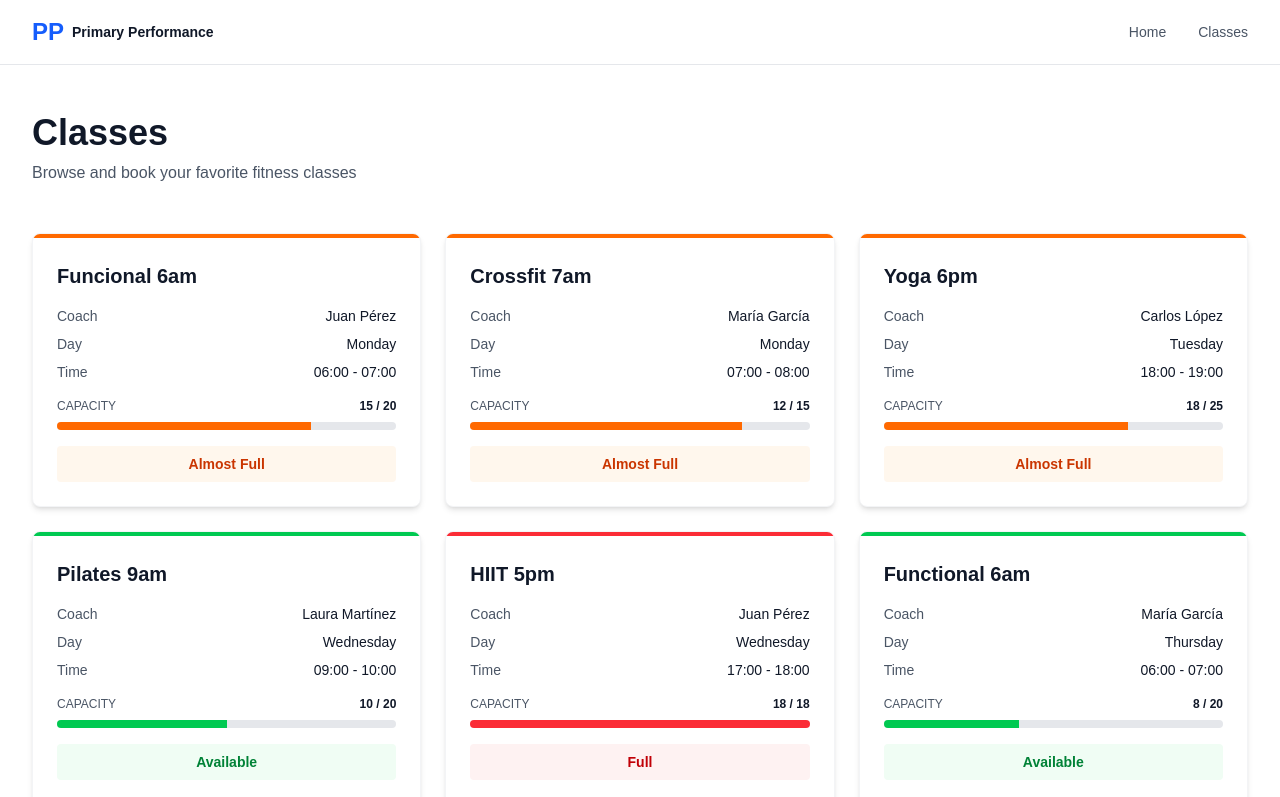
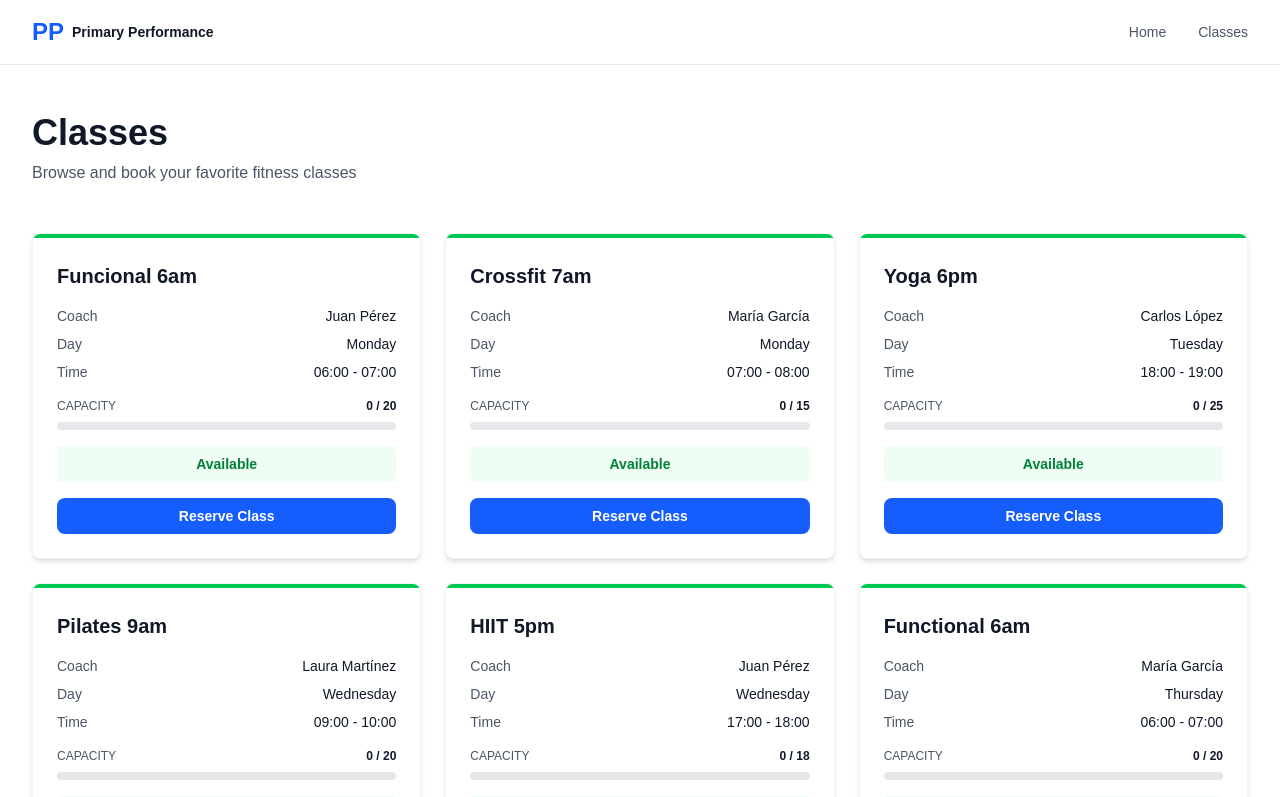
Before and after one commit to EduardoIICG1/gym-app-mvp, a Next.js app: page /classes in a window 1280 px wide. Shown: the top 797 px of the page. Built offline with nearby package versions, Linux system fonts and the light colour scheme.

Commit message:
feat: implement functional reservations system (POST/DELETE endpoints + UI)

```diff
--- a/src/app/classes/page.tsx
+++ b/src/app/classes/page.tsx
@@ -3,28 +3,110 @@
 import { useEffect, useState } from "react";
 import { ClassCard } from "@/components/ClassCard";
 
+interface Class {
+  id: string;
+  name: string;
+  coach: string;
+  dayOfWeek: number;
+  startTime: string;
+  endTime: string;
+  capacity: number;
+  reserved: number;
+  serviceType: string;
+}
+
+const MOCK_USER_ID = "user-123";
+
 export default function ClassesPage() {
-  const [classes, setClasses] = useState<any[]>([]);
+  const [classes, setClasses] = useState<Class[]>([]);
+  const [reservations, setReservations] = useState<string[]>([]);
   const [loading, setLoading] = useState(true);
+  const [actionLoading, setActionLoading] = useState(false);
   const [error, setError] = useState("");
 
+  // Fetch initial data
   useEffect(() => {
-    const fetchClasses = async () => {
+    const fetchData = async () => {
       try {
         setLoading(true);
-        const res = await fetch("/api/classes");
-        if (!res.ok) throw new Error("Failed to fetch classes");
-        const data = await res.json();
-        setClasses(data);
+
+        // Fetch classes
+        const classesRes = await fetch("/api/classes");
+        if (!classesRes.ok) throw new Error("Failed to fetch classes");
+        const classesData = await classesRes.json();
+        setClasses(classesData);
+
+        // Fetch user reservations
+        const reservationsRes = await fetch(
+          `/api/reservations?userId=${MOCK_USER_ID}`
+        );
+        const reservationsData = await reservationsRes.json();
+        setReservations(reservationsData.map((r: any) => r.classId));
+
+        setError("");
       } catch (err) {
-        setError(err instanceof Error ? err.message : "Error loading classes");
+        setError(err instanceof Error ? err.message : "Error loading data");
       } finally {
         setLoading(false);
       }
     };
 
-    fetchClasses();
+    fetchData();
   }, []);
+
+  const handleReserve = async (classId: string) => {
+    try {
+      setActionLoading(true);
+      const res = await fetch("/api/reservations", {
+        method: "POST",
+        headers: { "Content-Type": "application/json" },
+        body: JSON.stringify({ classId, userId: MOCK_USER_ID }),
+      });
+
+      if (!res.ok) {
+        throw new Error("Failed to reserve class");
+      }
+
+      // Update local state
+      setReservations([...reservations, classId]);
+
+      // Refresh classes
+      const classesRes = await fetch("/api/classes");
+      const classesData = await classesRes.json();
+      setClasses(classesData);
+    } catch (err) {
+      setError(err instanceof Error ? err.message : "Failed to reserve");
+    } finally {
+      setActionLoading(false);
+    }
+  };
+
+  const handleCancel = async (classId: string) => {
+    try {
+      setActionLoading(true);
+      const res = await fetch("/api/reservations", {
+        method: "DELETE",
+        headers: { "Content-Type": "application/json" },
+        body: JSON.stringify({ classId, userId: MOCK_USER_ID }),
+      });
+
+      if (!res.ok) {
+        throw new Error("Failed to cancel reservation");
+      }
+
+      // Update local state
+      setReservations(reservations.filter((id) => id !== classId));
+
+      // Refresh classes
+      const classesRes = await fetch("/api/classes");
+      const classesData = await classesRes.json();
+      setClasses(classesData);
+    } catch (err) {
+      setError(err instanceof Error ? err.message : "Failed to cancel");
+    } finally {
+      setActionLoading(false);
+    }
+  };
 
   return (
     <div className="min-h-screen bg-white">
@@ -47,7 +129,7 @@ export default function ClassesPage() {
         {/* Error state */}
         {error && (
           <div className="bg-red-50 border border-red-200 text-red-700 px-4 py-3 rounded-lg mb-8">
-            Error: {error}
+            {error}
           </div>
         )}
 
@@ -62,7 +144,21 @@ export default function ClassesPage() {
         {!loading && classes.length > 0 && (
           <div className="grid grid-cols-1 md:grid-cols-2 lg:grid-cols-3 gap-6">
             {classes.map((cls) => (
-              <ClassCard key={cls.id} cls={cls} />
+              <ClassCard
+                key={cls.id}
+                id={cls.id}
+                name={cls.name}
+                coach={cls.coach}
+                dayOfWeek={cls.dayOfWeek}
+                startTime={cls.startTime}
+                endTime={cls.endTime}
+                capacity={cls.capacity}
+                reserved={cls.reserved}
+                isReserved={reservations.includes(cls.id)}
+                isLoading={actionLoading}
+                onReserve={handleReserve}
+                onCancel={handleCancel}
+              />
             ))}
           </div>
         )}
--- a/src/components/ClassCard.tsx
+++ b/src/components/ClassCard.tsx
@@ -9,13 +9,41 @@ const dayNames = [
   "Saturday",
 ];
 
-export function ClassCard({ cls }: { cls: any }) {
-  const occupancy = (cls.reserved / cls.capacity) * 100;
+interface ClassCardProps {
+  id: string;
+  name: string;
+  coach: string;
+  dayOfWeek: number;
+  startTime: string;
+  endTime: string;
+  capacity: number;
+  reserved: number;
+  isReserved: boolean;
+  isLoading: boolean;
+  onReserve: (classId: string) => void;
+  onCancel: (classId: string) => void;
+}
+
+export function ClassCard({
+  id,
+  name,
+  coach,
+  dayOfWeek,
+  startTime,
+  endTime,
+  capacity,
+  reserved,
+  isReserved,
+  isLoading,
+  onReserve,
+  onCancel,
+}: ClassCardProps) {
+  const occupancy = (reserved / capacity) * 100;
   const isFull = occupancy >= 100;
   const isAlmostFull = occupancy >= 70;
 
   return (
-    <div className="bg-white rounded-lg shadow-md hover:shadow-lg transition overflow-hidden border border-gray-100">
+    <div className="bg-white rounded-lg shadow-md hover:shadow-lg transition overflow-hidden border border-gray-100 flex flex-col">
       {/* Header color bar */}
       <div
         className={`h-1 ${
@@ -23,26 +51,26 @@ export function ClassCard({ cls }: { cls: any }) {
         }`}
       ></div>
 
-      <div className="p-6">
+      <div className="p-6 flex-1 flex flex-col">
         {/* Title */}
-        <h3 className="text-xl font-bold text-gray-900 mb-4">{cls.name}</h3>
+        <h3 className="text-xl font-bold text-gray-900 mb-4">{name}</h3>
 
         {/* Info grid */}
         <div className="space-y-2 mb-4 text-sm">
           <div className="flex justify-between">
             <span className="text-gray-600">Coach</span>
-            <span className="font-medium text-gray-900">{cls.coach}</span>
+            <span className="font-medium text-gray-900">{coach}</span>
           </div>
           <div className="flex justify-between">
             <span className="text-gray-600">Day</span>
             <span className="font-medium text-gray-900">
-              {dayNames[cls.dayOfWeek]}
+              {dayNames[dayOfWeek]}
             </span>
           </div>
           <div className="flex justify-between">
             <span className="text-gray-600">Time</span>
             <span className="font-medium text-gray-900">
-              {cls.startTime} - {cls.endTime}
+              {startTime} - {endTime}
             </span>
           </div>
         </div>
@@ -52,7 +80,7 @@ export function ClassCard({ cls }: { cls: any }) {
           <div className="flex justify-between items-center mb-2">
             <span className="text-xs font-medium text-gray-600">CAPACITY</span>
             <span className="text-xs font-bold text-gray-900">
-              {cls.reserved} / {cls.capacity}
+              {reserved} / {capacity}
             </span>
           </div>
           <div className="w-full bg-gray-200 rounded-full h-2 overflow-hidden">
@@ -71,7 +99,7 @@ export function ClassCard({ cls }: { cls: any }) {
 
         {/* Status badge */}
         <div
-          className={`text-sm font-semibold py-2 px-3 rounded text-center ${
+          className={`text-sm font-semibold py-2 px-3 rounded text-center mb-4 ${
             isFull
               ? "bg-red-50 text-red-700"
               : isAlmostFull
@@ -81,6 +109,29 @@ export function ClassCard({ cls }: { cls: any }) {
         >
           {isFull ? "Full" : isAlmostFull ? "Almost Full" : "Available"}
         </div>
+
+        {/* Reserve/Cancel Button */}
+        <button
+          onClick={() => (isReserved ? onCancel(id) : onReserve(id))}
+          disabled={isLoading || (isFull && !isReserved)}
+          className={`w-full py-2 px-4 rounded-lg font-semibold text-sm transition-all mt-auto ${
+            isLoading
+              ? "bg-gray-300 text-gray-600 cursor-not-allowed"
+              : isReserved
+                ? "bg-red-500 hover:bg-red-600 text-white"
+                : isFull
+                  ? "bg-gray-300 text-gray-600 cursor-not-allowed"
+                  : "bg-blue-600 hover:bg-blue-700 text-white"
+          }`}
+        >
+          {isLoading
+            ? "Processing..."
+            : isReserved
+              ? "Cancel Reservation"
+              : isFull
+                ? "Class Full"
+                : "Reserve Class"}
+        </button>
       </div>
     </div>
   );
--- a/src/lib/mock-data.ts
+++ b/src/lib/mock-data.ts
@@ -1,4 +1,22 @@
-export const mockClasses = [
+export interface Class {
+  id: string;
+  name: string;
+  coach: string;
+  dayOfWeek: number;
+  startTime: string;
+  endTime: string;
+  capacity: number;
+  reserved: number;
+  serviceType: "group" | "personal_training" | "kinesiology";
+}
+
+export interface Reservation {
+  id: string;
+  userId: string;
+  classId: string;
+}
+
+export const mockClasses: Class[] = [
   {
     id: "1",
     name: "Funcional 6am",
@@ -7,7 +25,7 @@ export const mockClasses = [
     startTime: "06:00",
     endTime: "07:00",
     capacity: 20,
-    reserved: 15,
+    reserved: 0,
     serviceType: "group",
   },
   {
@@ -18,7 +36,7 @@ export const mockClasses = [
     startTime: "07:00",
     endTime: "08:00",
     capacity: 15,
-    reserved: 12,
+    reserved: 0,
     serviceType: "group",
   },
   {
@@ -29,7 +47,7 @@ export const mockClasses = [
     startTime: "18:00",
     endTime: "19:00",
     capacity: 25,
-    reserved: 18,
+    reserved: 0,
     serviceType: "group",
   },
   {
@@ -40,7 +58,7 @@ export const mockClasses = [
     startTime: "09:00",
     endTime: "10:00",
     capacity: 20,
-    reserved: 10,
+    reserved: 0,
     serviceType: "group",
   },
   {
@@ -51,7 +69,7 @@ export const mockClasses = [
     startTime: "17:00",
     endTime: "18:00",
     capacity: 18,
-    reserved: 18,
+    reserved: 0,
     serviceType: "group",
   },
   {
@@ -62,7 +80,7 @@ export const mockClasses = [
     startTime: "06:00",
     endTime: "07:00",
     capacity: 20,
-    reserved: 8,
+    reserved: 0,
     serviceType: "group",
   },
   {
@@ -73,7 +91,7 @@ export const mockClasses = [
     startTime: "19:00",
     endTime: "20:00",
     capacity: 16,
-    reserved: 14,
+    reserved: 0,
     serviceType: "group",
   },
   {
@@ -84,7 +102,7 @@ export const mockClasses = [
     startTime: "18:00",
     endTime: "19:00",
     capacity: 30,
-    reserved: 28,
+    reserved: 0,
     serviceType: "group",
   },
   {
@@ -95,7 +113,7 @@ export const mockClasses = [
     startTime: "07:00",
     endTime: "08:00",
     capacity: 20,
-    reserved: 20,
+    reserved: 0,
     serviceType: "group",
   },
   {
@@ -106,7 +124,10 @@ export const mockClasses = [
     startTime: "17:00",
     endTime: "18:00",
     capacity: 25,
-    reserved: 5,
+    reserved: 0,
     serviceType: "group",
   },
 ];
+
+// Mock reservations (in memory)
+export let mockReservations: Reservation[] = [];
```
Also changed, not shown: src/app/api/reservations/route.ts (added, +99 -0 lines).
